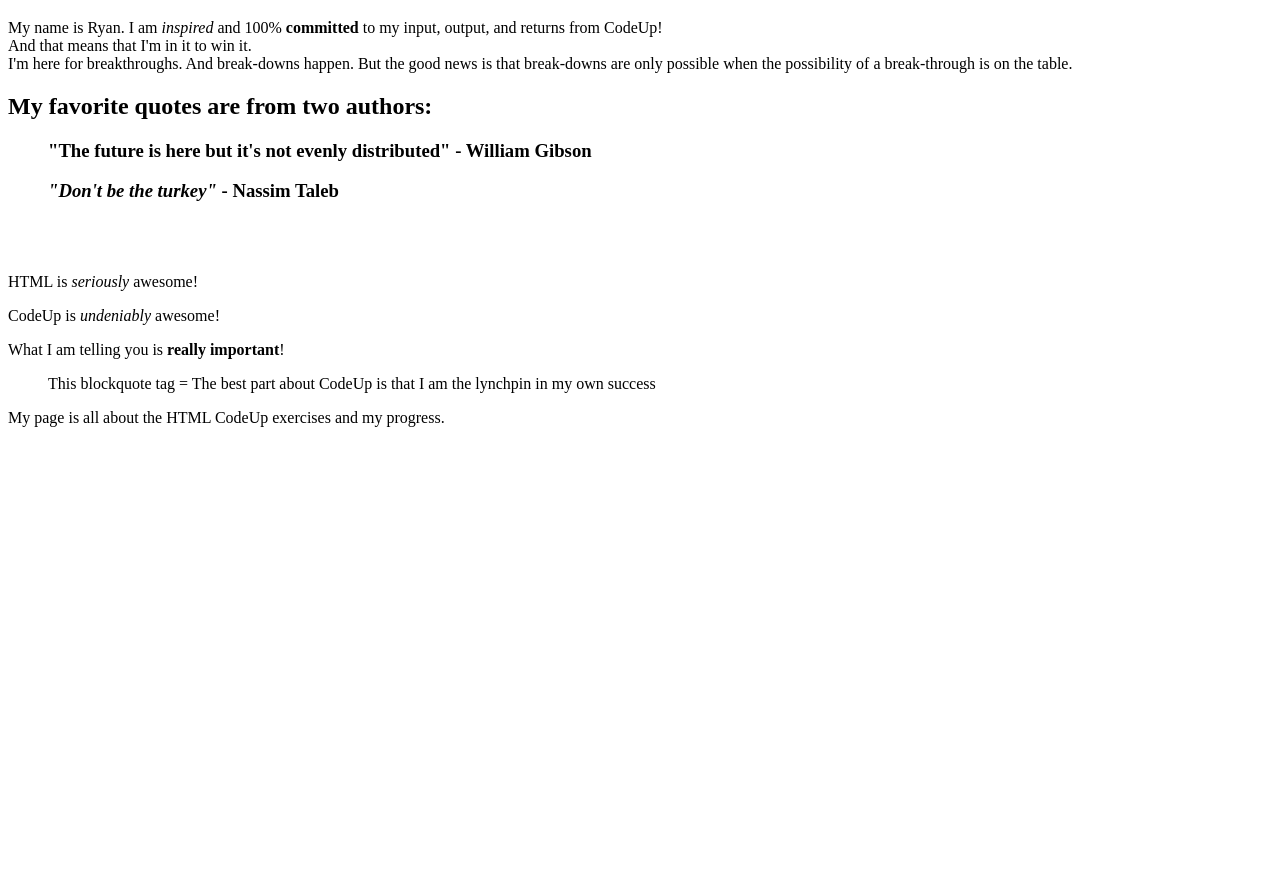
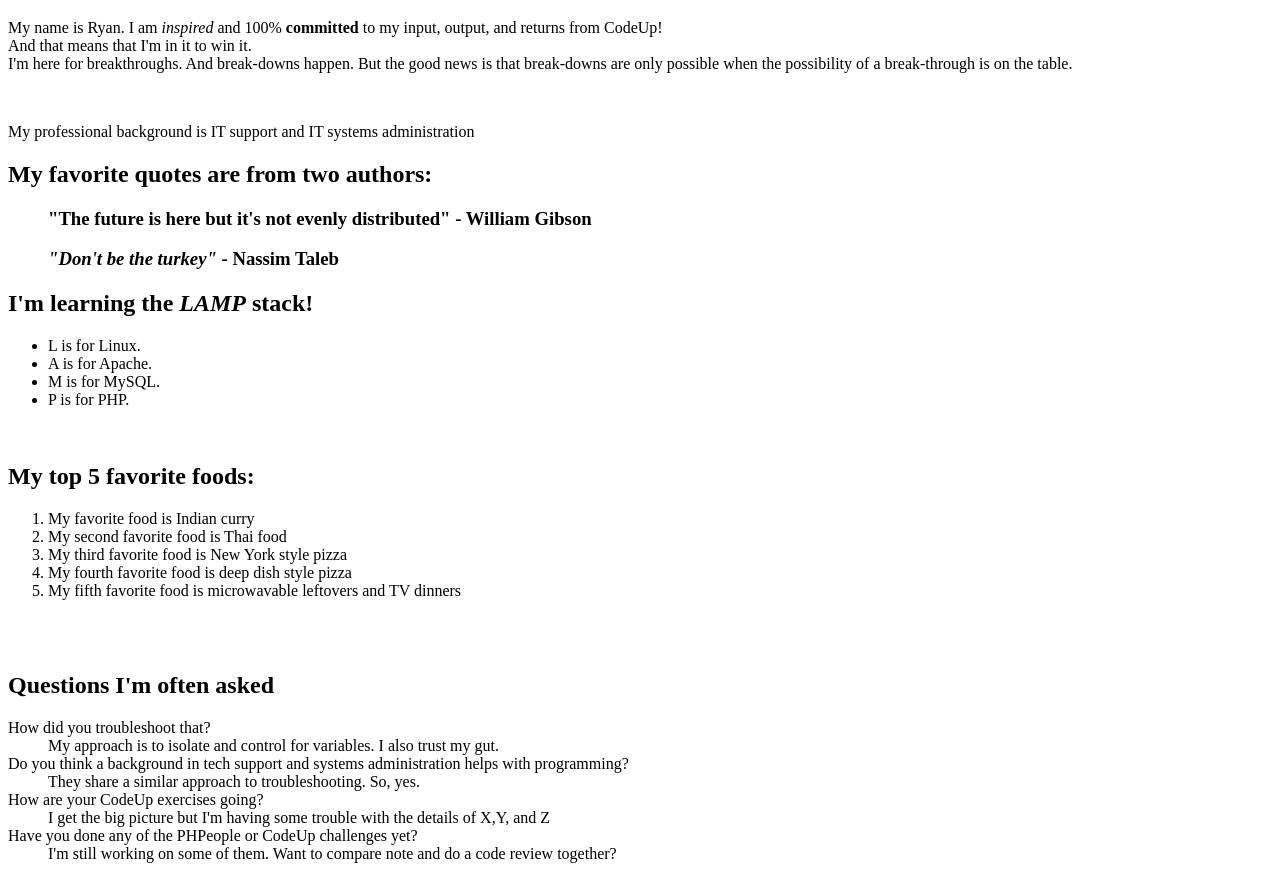
Before and after one commit to ryanorsinger/codeup.dev, a plain HTML site: page public/hello_world.html in a window 1280 px wide. Shown: the part 61-952 px from the top of the page. Before the commit the page ends 800 px from the top, so only its background shows below. Drawn offline with Linux system fonts and the light colour scheme.

Commit message:
fun with lists

```diff
--- a/public/hello_world.html
+++ b/public/hello_world.html
@@ -19,9 +19,42 @@
 				And that means that I'm in it to win it.
 				<br>I'm here for breakthroughs. And break-downs happen. But the good news is that break-downs are only possible when the possibility of a break-through is on the table.
 			</p>
+			<br>
+			<p> My professional background is IT support and IT systems administration </p>
+
 		<h2> My favorite quotes are from two authors:
 			<h3> <blockquote> "The future is here but it's not evenly distributed" - William Gibson</blockquote> <h3>
 			<h3><blockquote> <strong><em>"Don't be the turkey"</em></strong> - Nassim Taleb</blockquote></h3>
+		<h2> I'm learning the <strong><em>LAMP</em></strong> stack! </h2>
+			<ul>
+				<li> L is for Linux. </li>
+				<li> A is for Apache. </li>
+				<li> M is for MySQL. </li>
+				<li> P is for PHP. </li>
+			</ul>
+		<br>
+		<h2> My top 5 favorite foods: </h2>
+			<ol>
+				<li> My favorite food is Indian curry </li>
+				<li> My second favorite food is Thai food </li>
+				<li> My third favorite food is New York style pizza</li>
+				<li> My fourth favorite food is deep dish style pizza </li>
+				<li> My fifth favorite food is microwavable leftovers and TV dinners</li>
+			</ol>
+		<br><br>
+		<h2>Questions I'm often asked</h2>
+			<dl>
+				<dt> How did you troubleshoot that? </dt>
+				<dd> My approach is to isolate and control for variables. I also trust my gut. </dd>
+				<dt> Do you think a background in tech support and systems administration helps with programming? </dt>
+				<dd> They share a similar approach to troubleshooting. So, yes. </dd>
+				<dt> How are your CodeUp exercises going?</dt>
+				<dd> I get the big picture but I'm having some trouble with the details of X,Y, and Z </dd>
+				<dt> Have you done any of the PHPeople or CodeUp challenges yet? </dt>
+				<dd> I'm still working on some of them. Want to compare note and do a code review together? </dd>
+			</dl>
+
+
 
 	<br><br>
 	<p> HTML is <em>seriously</em> awesome!</p>
@@ -34,6 +67,8 @@
 
 
 		My page is all about the HTML CodeUp exercises and my progress.
+		<a href="http://www.google.com" target="_blank">Go To Google</a>
+
 	</body>
 
 </html>
```
Also changed, not shown: public/index.html (+6 -3 lines).
